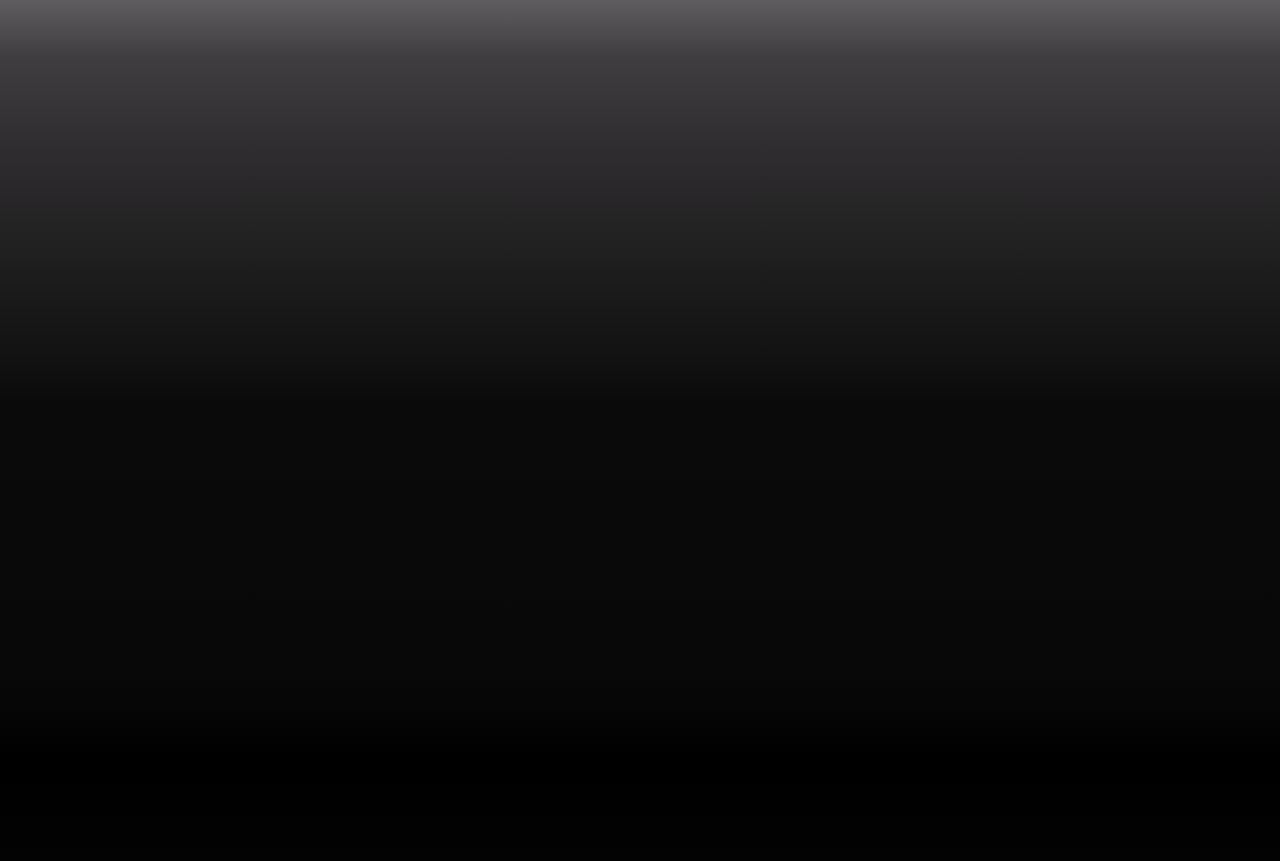
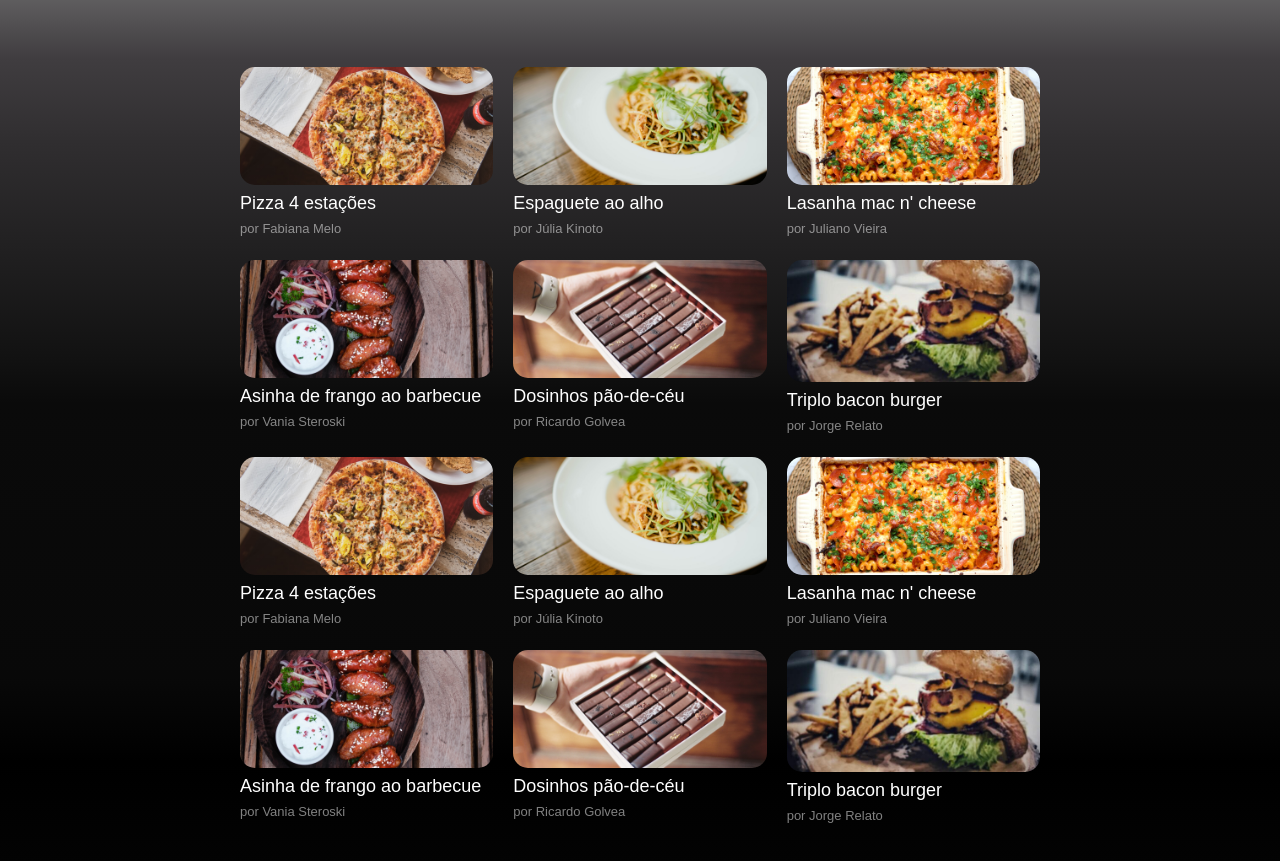
Before and after one commit to Cassio-Faleiro/foodfy, a plain HTML site: page layout/specs/receita.html in a window 1280 px wide. Shown: the part 85-946 px from the top of the page. Drawn offline with Linux system fonts and the light colour scheme.

Commit message:
Create pag. Receitas, Style grid

```diff
--- a/layout/specs/receita.html
+++ b/layout/specs/receita.html
@@ -20,6 +20,129 @@
                 <a class="link" href="receita.html">Receita</a>
             </div>
         </header>
+
+        <main class="receps-receps">
+            <div class="recipe__content">
+                <div class="recipes__image-container">
+                    <img src="/layout/assets/pizza.png" alt="">
+                </div>
+                <div class="recipes__info">
+                    <p>Pizza 4 estações</p>
+                    <p class="chef">por Fabiana Melo</p>
+                </div>
+            </div>
+
+            <div class="recipe__content">
+                <div class="recipes__image-container">
+                    <img src="/layout/assets/espaguete.png" alt="">
+                </div>
+                <div class="recipes__info">
+                    <p>Espaguete ao alho</p>
+                    <p class="chef">por Júlia Kinoto</p>
+                </div>
+            </div>
+
+            <div class="recipe__content">
+                <div class="recipes__image-container">
+                    <img src="/layout/assets/lasanha.png" alt="">
+                </div>
+                <div class="recipes__info">
+                    <p>Lasanha mac n' cheese</p>
+                    <p class="chef">por Juliano Vieira</p>
+                </div>
+            </div>
+
+            <div class="recipe__content">
+                <div class="recipes__image-container">
+                    <img src="/layout/assets/asinhas.png" alt="">
+                </div>
+                <div class="recipes__info">
+                    <p>Asinha de frango ao barbecue</p>
+                    <p class="chef">por Vania Steroski</p>
+                </div>
+            </div>
+
+            <div class="recipe__content">
+                <div class="recipes__image-container">
+                    <img src="/layout/assets/doce.png" alt="">
+                </div>
+                <div class="recipes__info">
+                    <p>Dosinhos pão-de-céu</p>
+                    <p class="chef">por Ricardo Golvea</p>
+                </div>
+            </div>
+
+            <div class="recipe__content">
+                <div class="recipes__image-container">
+                    <img src="/layout/assets/burger.jpeg" alt="">
+                </div>
+                <div class="recipes__info">
+                    <p>Triplo bacon burger</p>
+                    <p class="chef">por Jorge Relato</p>
+                </div>
+            </div>
+
+            <div class="recipe__content">
+                <div class="recipes__image-container">
+                    <img src="/layout/assets/pizza.png" alt="">
+                </div>
+                <div class="recipes__info">
+                    <p>Pizza 4 estações</p>
+                    <p class="chef">por Fabiana Melo</p>
+                </div>
+            </div>
+
+            <div class="recipe__content">
+                <div class="recipes__image-container">
+                    <img src="/layout/assets/espaguete.png" alt="">
+                </div>
+                <div class="recipes__info">
+                    <p>Espaguete ao alho</p>
+                    <p class="chef">por Júlia Kinoto</p>
+                </div>
+            </div>
+
+            <div class="recipe__content">
+                <div class="recipes__image-container">
+                    <img src="/layout/assets/lasanha.png" alt="">
+                </div>
+                <div class="recipes__info">
+                    <p>Lasanha mac n' cheese</p>
+                    <p class="chef">por Juliano Vieira</p>
+                </div>
+            </div>
+
+            <div class="recipe__content">
+                <div class="recipes__image-container">
+                    <img src="/layout/assets/asinhas.png" alt="">
+                </div>
+                <div class="recipes__info">
+                    <p>Asinha de frango ao barbecue</p>
+                    <p class="chef">por Vania Steroski</p>
+                </div>
+            </div>
+
+            <div class="recipe__content">
+                <div class="recipes__image-container">
+                    <img src="/layout/assets/doce.png" alt="">
+                </div>
+                <div class="recipes__info">
+                    <p>Dosinhos pão-de-céu</p>
+                    <p class="chef">por Ricardo Golvea</p>
+                </div>
+            </div>
+
+            <div class="recipe__content">
+                <div class="recipes__image-container">
+                    <img src="/layout/assets/burger.jpeg" alt="">
+                </div>
+                <div class="recipes__info">
+                    <p>Triplo bacon burger</p>
+                    <p class="chef">por Jorge Relato</p>
+                </div>
+            </div>
+        </main>
+
     </div>
 </body>
 </html>
--- a/layout/specs/style.css
+++ b/layout/specs/style.css
@@ -104,7 +104,7 @@ header{
 
 }
 
-/*==RECEITAS==*/
+/*==RECEITAS TELA PRINCIPAL==*/
 .recipes{
     max-width: 800px;
     margin: 0 auto;
@@ -156,3 +156,18 @@ main p{
     line-height: 28px;
 
 }
+
+/*==RECEITAS==*/
+
+main,
+.recipes-receps{
+    max-width: 800px;
+    margin:50px auto 0;
+    display: grid;
+    grid-template-columns: 1fr 1fr 1fr;
+    gap: 20px
+}
+
+.recipes__image-container img{
+    width: 100%;
+}
```
